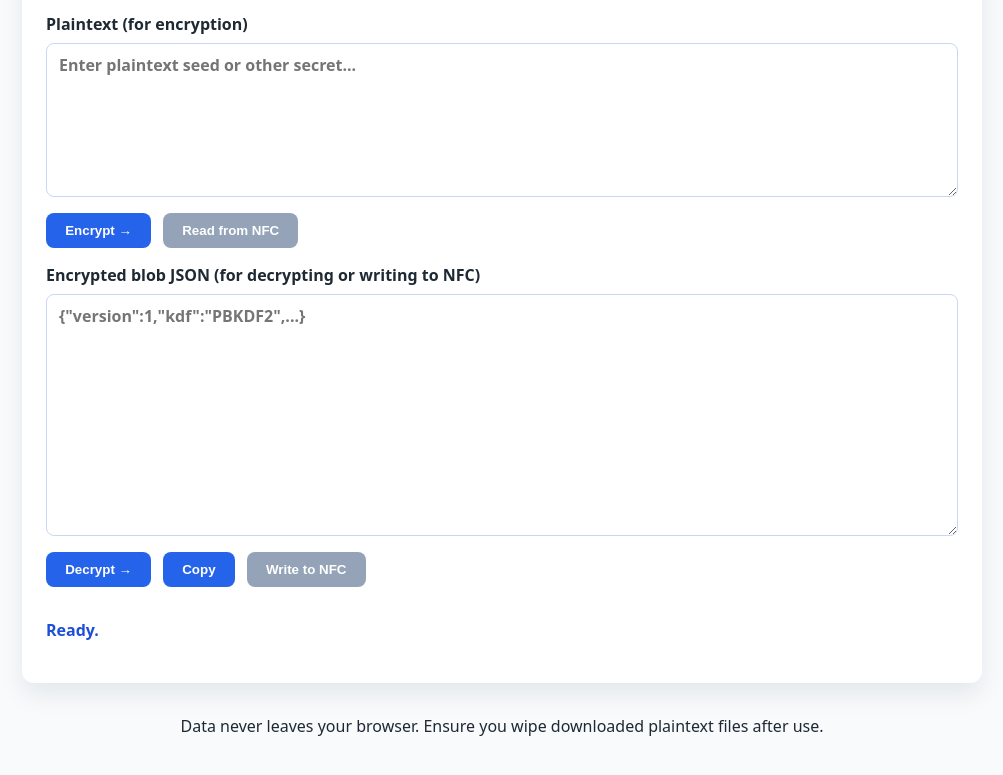
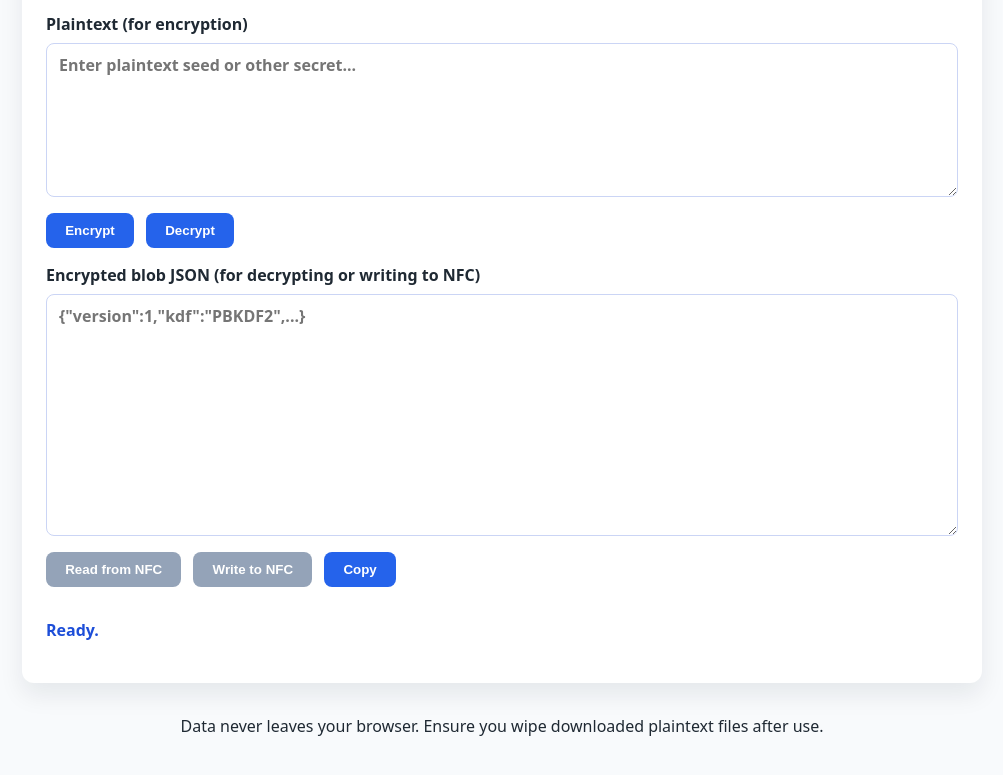
Before and after one commit to sawbay/recoveryware, a website: page src/index.html in a window 1280 px wide. Shown: the part 523-1298 px from the top of the page, without its empty margins (138-1141 px from the left). Drawn offline with Linux system fonts and the light colour scheme.

Commit message:
update UX

```diff
--- a/src/index.html
+++ b/src/index.html
@@ -109,8 +109,8 @@
           <textarea id="plaintext" rows="6" placeholder="Enter plaintext seed or other secret..."></textarea>
         </label>
         <div class="controls">
-          <button id="encrypt-btn">Encrypt →</button>
-          <button id="read-nfc-btn">Read from NFC</button>
+          <button id="encrypt-btn">Encrypt</button>
+          <button id="decrypt-btn">Decrypt</button>
         </div>
 
         <label>
@@ -118,9 +118,9 @@
           <textarea id="ciphertext" rows="10" placeholder='{"version":1,"kdf":"PBKDF2",...}'></textarea>
         </label>
         <div class="controls">
-          <button id="decrypt-btn">Decrypt →</button>
+          <button id="read-nfc-btn">Read from NFC</button>
+          <button id="write-nfc-btn">Write to NFC</button>
           <button id="copy-ciphertext-btn">Copy</button>
-          <button id="write-nfc-btn">Write to NFC</button>
         </div>
 
         <p id="status" role="status" aria-live="polite"></p>
```
